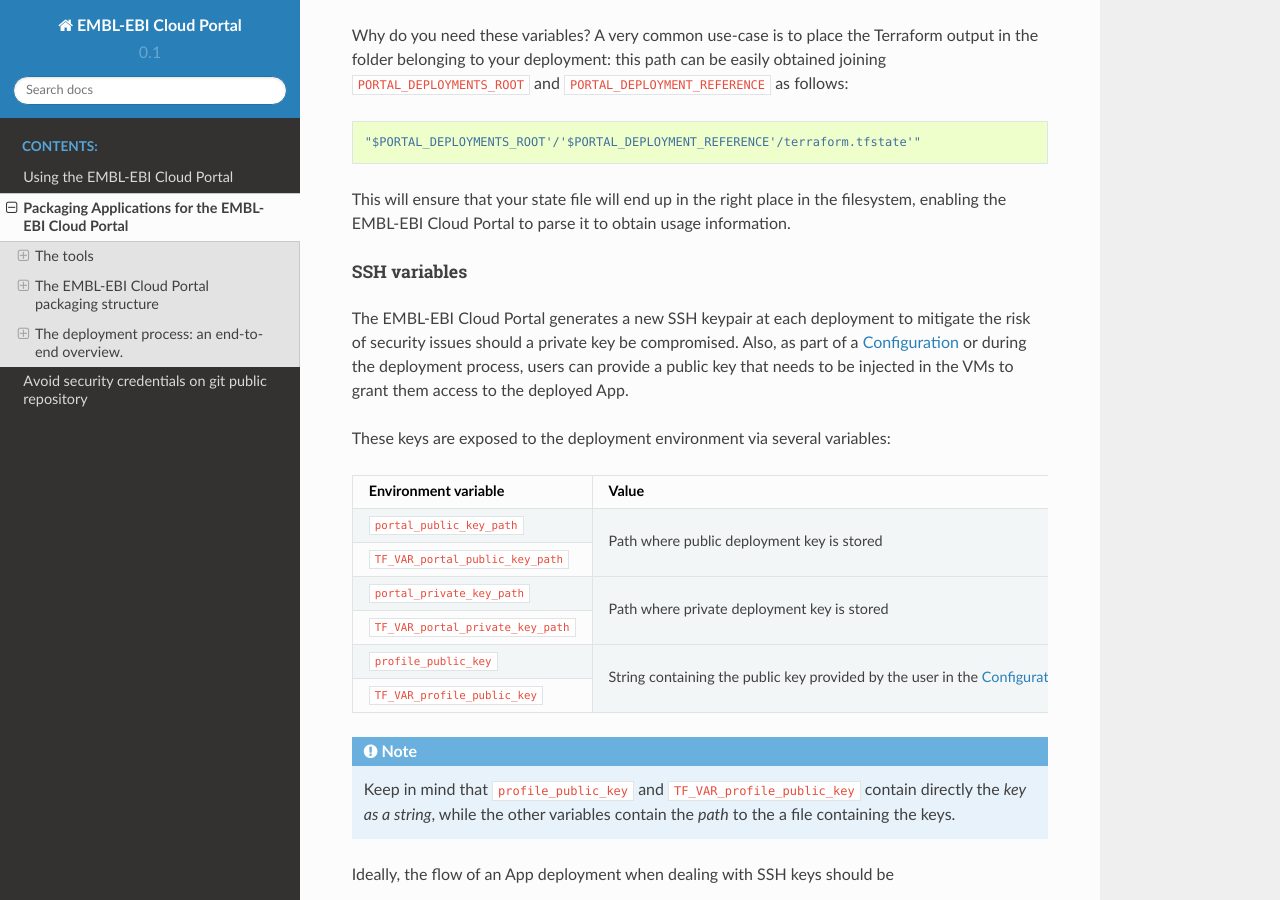
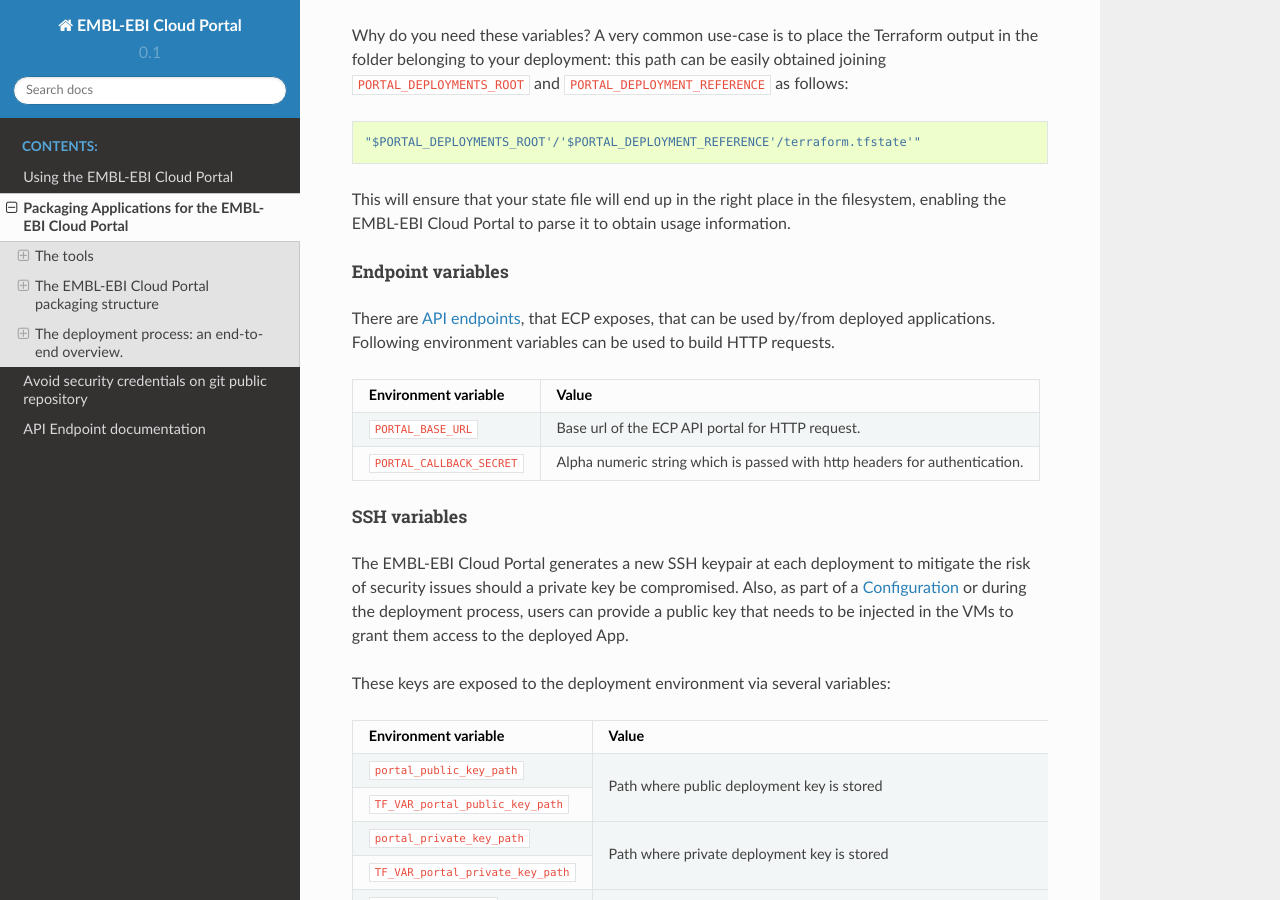
Before and after one commit to isabella232/cloud-portal-documentation, a Sphinx documentation site: the page built from docs/source/applications_packaging.rst, in a window 1280 px wide and 900 px high, scrolled down 10810 px. Built offline with Sphinx 7.4.7 and the Read the Docs theme 2.0.0, drawn with Linux system fonts in a browser that asks for light colours.

Commit message:
Add API section to Read The Docs
Adds API section and docs on new environmental varaibles.

```diff
--- a/docs/source/applications_packaging.rst
+++ b/docs/source/applications_packaging.rst
@@ -620,6 +620,26 @@
 This will ensure that your state file will end up in the right place in the
 filesystem, enabling the |project_name| to parse it to obtain usage information.
 
+Endpoint variables
+******************
+
+There are :ref:`API endpoints <api_endpoints>`, that ECP exposes, that can be used
+by/from deployed applications. Following environment variables can be used to build
+HTTP requests.
+
++-----------------------------------+-----------------------------------+
+| Environment variable              | Value                             |
++===================================+===================================+
+| ``PORTAL_BASE_URL``               | Base url of the ECP API portal    |
+|                                   | for HTTP request.                 |
+|                                   |                                   |
++-----------------------------------+-----------------------------------+
+| ``PORTAL_CALLBACK_SECRET``        | Alpha numeric string which is     |
+|                                   | passed with http headers for      |
+|                                   | authentication.                   |
+|                                   |                                   |
++-----------------------------------+-----------------------------------+
+
 SSH variables
 *************
 
--- a/docs/source/index.rst
+++ b/docs/source/index.rst
@@ -13,6 +13,7 @@
    using_the_portal
    applications_packaging
    securing_credentials
+   api_endpoints
 
 
 
```
Also changed, not shown: docs/source/api_endpoints.rst (added, +46 -0 lines).
